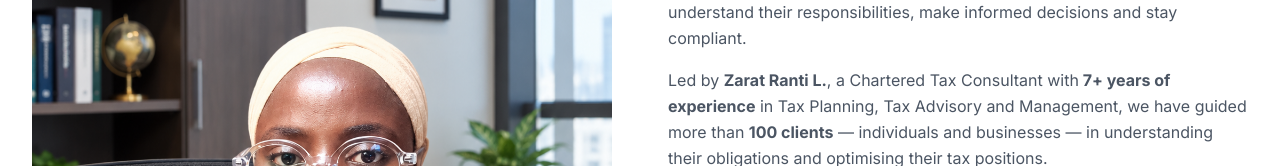
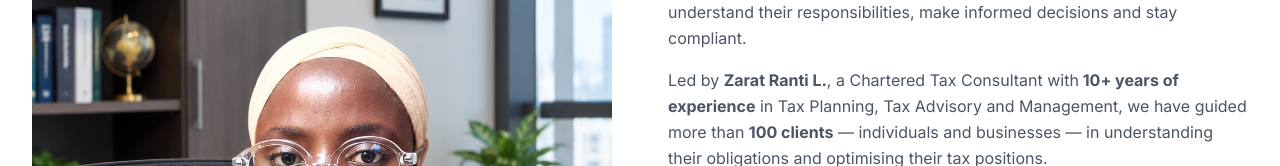
Before and after one commit to ademolaayodeji2008-art/TaxOntime, a React (Vite) app in the folder frontend/: page /about in a window 1280 px wide. Shown: the part 751-917 px from the top of the page. Built offline with nearby package versions, Linux system fonts and the light colour scheme; no server answers; the HTML template or start-up script is replaced by a standard one.

Commit message:
Fix years of experience — 7+ back to 10+

```diff
--- a/frontend/src/pages/About.jsx
+++ b/frontend/src/pages/About.jsx
@@ -125,7 +125,7 @@ export default function About() {
                   {/* Stats */}
                   <div className="grid grid-cols-2 gap-px bg-white/5 border-t border-white/10">
                     {[
-                      { v: '7+', l: 'Years of Experience' },
+                      { v: '10+', l: 'Years of Experience' },
                       { v: '100+', l: 'Clients Served' },
                       { v: 'ICAN', l: 'Chartered Accountant' },
                       { v: 'CITN', l: 'Tax Specialist' },
@@ -158,7 +158,7 @@ export default function About() {
 
               <p className="text-gray-600 leading-relaxed mb-4">
                 Led by <strong>Zarat Ranti L.</strong>, a Chartered Tax Consultant with
-                <strong> 7+ years of experience</strong> in Tax Planning, Tax Advisory and
+                <strong> 10+ years of experience</strong> in Tax Planning, Tax Advisory and
                 Management, we have guided more than <strong>100 clients</strong> — individuals
                 and businesses — in understanding their obligations and optimising their
                 tax positions.
@@ -271,7 +271,7 @@ export default function About() {
               <ul className="space-y-4">
                 {[
                   { title: 'Education-first approach', desc: 'We explain the "why" behind every obligation so you understand, not just comply.' },
-                  { title: 'Qualified & experienced', desc: 'Chartered Accountant and Tax Consultant with 7+ years guiding 100+ clients.' },
+                  { title: 'Qualified & experienced', desc: 'Chartered Accountant and Tax Consultant with 10+ years guiding 100+ clients.' },
                   { title: 'Individuals & businesses', desc: 'From personal income tax to company filings — we cover every stage of your journey.' },
                   { title: 'Practical resources', desc: 'Guides, templates and tools you can actually use to manage your affairs better.' },
                   { title: 'Ongoing support', desc: 'We stay with you through updates, changes and new obligations — not just at filing time.' },
--- a/frontend/src/pages/Home.jsx
+++ b/frontend/src/pages/Home.jsx
@@ -11,7 +11,7 @@ import ImageSection from '../components/ui/ImageSection';
 
 const stats = [
   { value: '100+', label: 'Clients Served', icon: Users },
-  { value: '7+', label: 'Years Experience', icon: Award },
+  { value: '10+', label: 'Years Experience', icon: Award },
   { value: '100%', label: 'Compliance Rate', icon: CheckCircle2 },
   { value: '₦0', label: 'Hidden Fees', icon: TrendingUp },
 ];
```
